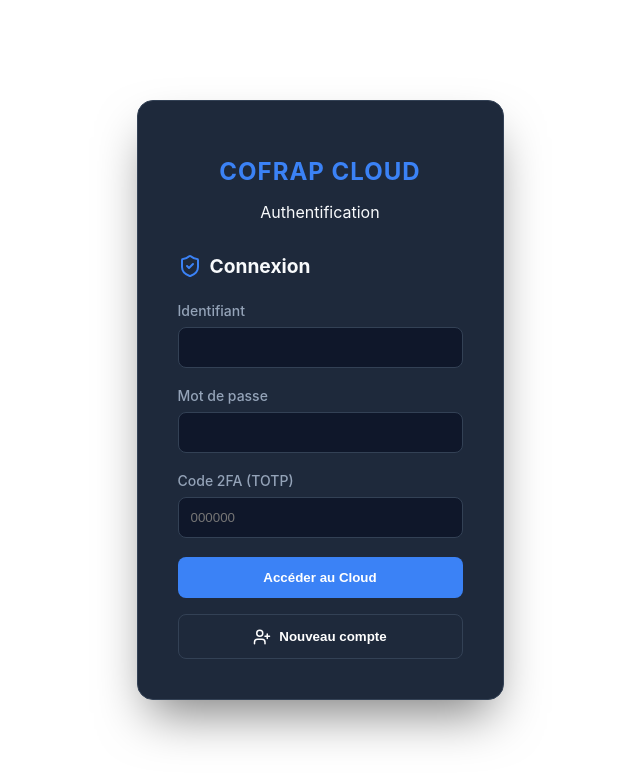
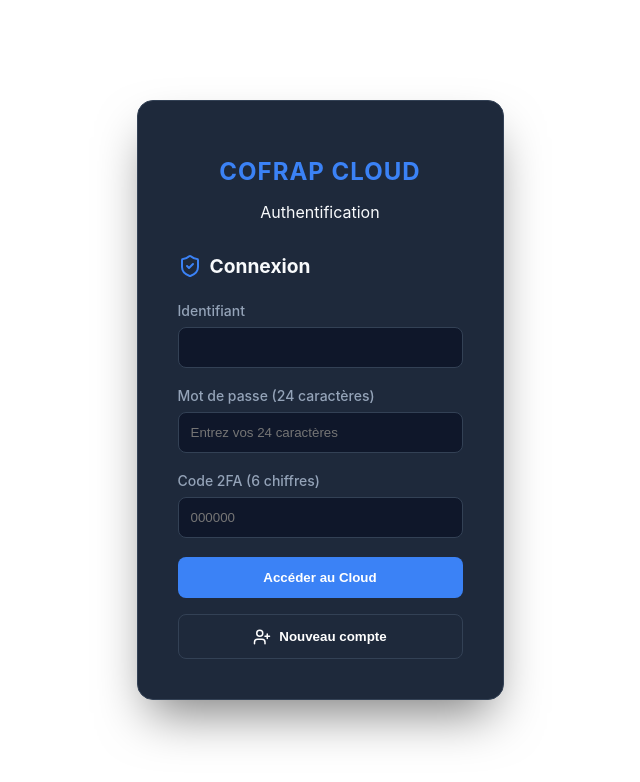
Before and after one commit to Coulibaly00180/mspr-tech, a React (Create React App) app in the folder front/: page / in a window 1280 px wide. Shown: the top 782 px of the page, without its empty margins (361-1001 px from the left). Built offline with nearby package versions, Linux system fonts and the light colour scheme.

Commit message:
refactor: mise en place des règles de validation (mot passe - code 2fa) + affichage dynamique nom utilisateur lors de la connexion

```diff
--- a/front/src/App.js
+++ b/front/src/App.js
@@ -107,8 +107,7 @@ function App() {
   };
 
   return (
-    <Layout>
-      {/* Affichage des messages d'erreur */}
+    <Layout username={userData.username} step={step}>
       {error && (
         <div className="alert-error">
           <AlertTriangle size={16} /> {error}
--- a/front/src/components/AuthForm.js
+++ b/front/src/components/AuthForm.js
@@ -11,12 +11,28 @@ const AuthForm = ({ onLogin, onChange, loading, onSwitch }) => {
           <input type="text" id="user" required onChange={(e) => onChange('username', e.target.value)} />
         </div>
         <div className="input-group">
-          <label htmlFor="pass">Mot de passe</label>
-          <input type="password" id="pass" required onChange={(e) => onChange('password', e.target.value)} />
+          <label htmlFor="pass">Mot de passe (24 caractères)</label>
+          <input
+            type="password"
+            id="pass"
+            required
+            minLength="24"
+            maxLength="24"
+            placeholder="Entrez vos 24 caractères"
+            onChange={(e) => onChange('password', e.target.value)}
+          />
         </div>
         <div className="input-group">
-          <label htmlFor="mfa">Code 2FA (TOTP)</label>
-          <input type="text" id="mfa" maxLength="6" placeholder="000000" required onChange={(e) => onChange('token', e.target.value)} />
+          <label htmlFor="mfa">Code 2FA (6 chiffres)</label>
+          <input
+            type="text"
+            id="mfa"
+            pattern="[0-9]{6}"
+            maxLength="6"
+            placeholder="000000"
+            required
+            onChange={(e) => onChange('token', e.target.value)}
+          />
         </div>
         <button type="submit" disabled={loading}>
           {loading ? <RefreshCw className="spin" size={18} /> : "Accéder au Cloud"}
--- a/front/src/components/Layout.js
+++ b/front/src/components/Layout.js
@@ -1,12 +1,19 @@
 import React from 'react';
 
-const Layout = ({ children }) => {
+const Layout = ({ children, username, step }) => {
+  const getSubTitle = () => {
+    if (step === 'welcome' || step === 'dashboard') {
+      return `Bonjour, ${username}`;
+    }
+    return "Authentification";
+  };
+
   return (
     <div className="page-wrapper">
       <main className="container" role="main">
         <header>
           <h1>COFRAP Cloud</h1>
-          <p>Authentification</p>
+          <p>{getSubTitle()}</p>
         </header>
         {children}
       </main>
```
